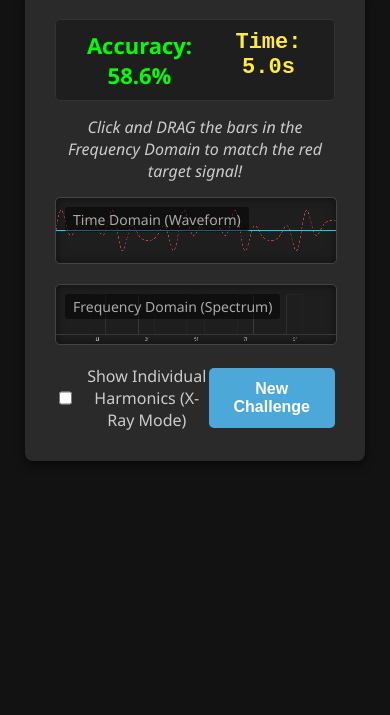
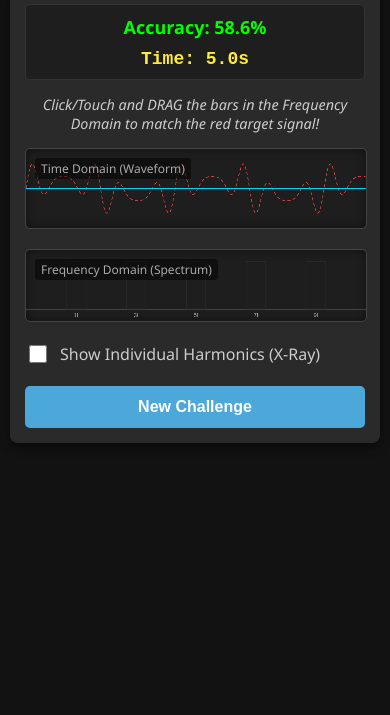
Before and after one commit to Megaghosty/FINALTASK_ENGLISCH, a plain HTML site: page signal-filtering.html in a window 390 px wide. Shown: the part 129-844 px from the top of the page. Drawn offline with Linux system fonts and the light colour scheme.

Commit message:
Update signal-filtering.html

```diff
--- a/signal-filtering.html
+++ b/signal-filtering.html
@@ -2,35 +2,121 @@
 <html lang="en">
 <head>
     <meta charset="UTF-8">
-    <meta name="viewport" content="width=device-width, initial-scale=1.0">
+    <meta name="viewport" content="width=device-width, initial-scale=1.0, maximum-scale=1.0, user-scalable=no">
     <title>Fourier Series Match</title>
     <style>
-        body { font-family: 'Segoe UI', Tahoma, Geneva, Verdana, sans-serif; background-color: #121212; color: #ffffff; display: flex; flex-direction: column; align-items: center; margin: 0; padding: 20px; }
+        body {
+            font-family: 'Segoe UI', Tahoma, Geneva, Verdana, sans-serif;
+            background-color: #121212;
+            color: #ffffff;
+            display: flex;
+            flex-direction: column;
+            align-items: center;
+            margin: 0;
+            padding: 20px 10px; /* Moins de padding latéral sur mobile */
+        }
+
         h1 { margin-top: 0; color: #4da8da; margin-bottom: 5px; text-align: center; }
-        .back-link { color: #4da8da; text-decoration: none; border: 1px solid #4da8da; padding: 8px 15px; border-radius: 5px; transition: all 0.2s; align-self: flex-start; margin-left: 10%; margin-bottom: 10px; }
+
+        .back-link {
+            color: #4da8da;
+            text-decoration: none;
+            border: 1px solid #4da8da;
+            padding: 8px 15px;
+            border-radius: 5px;
+            transition: all 0.2s;
+            align-self: flex-start;
+            margin-left: 10%;
+            margin-bottom: 10px;
+        }
         .back-link:hover { background-color: #4da8da; color: #121212; }
 
-        .game-container { background-color: #2a2a2a; padding: 30px; border-radius: 8px; width: 80%; max-width: 900px; box-shadow: 0 4px 10px rgba(0,0,0,0.5); text-align: center; }
+        .game-container {
+            background-color: #2a2a2a;
+            padding: 30px;
+            border-radius: 8px;
+            width: 80%;
+            max-width: 900px;
+            box-shadow: 0 4px 10px rgba(0,0,0,0.5);
+            text-align: center;
+            box-sizing: border-box; /* Évite les débordements */
+        }
 
-        .hud { display: flex; justify-content: space-around; margin-bottom: 15px; background: #1e1e1e; padding: 10px; border-radius: 5px; border: 1px solid #333;}
-        #timer-display { font-size: 22px; color: #ffeb3b; font-family: monospace; font-weight: bold; }
-        #score-display { font-size: 22px; color: #00ff00; font-weight: bold; }
+        .hud {
+            display: flex;
+            justify-content: space-around;
+            margin-bottom: 15px;
+            background: #1e1e1e;
+            padding: 10px;
+            border-radius: 5px;
+            border: 1px solid #333;
+        }
+        #timer-display, #score-display {
+            font-size: 22px;
+            font-weight: bold;
+        }
+        #timer-display { color: #ffeb3b; font-family: monospace; }
+        #score-display { color: #00ff00; }
 
-        .canvas-wrapper { position: relative; margin-bottom: 15px; }
-        .canvas-label { position: absolute; top: 10px; left: 10px; font-size: 14px; color: #aaa; background: rgba(0,0,0,0.5); padding: 3px 8px; border-radius: 3px; }
+        .canvas-wrapper { position: relative; margin-bottom: 15px; width: 100%; }
+        .canvas-label {
+            position: absolute;
+            top: 10px;
+            left: 10px;
+            font-size: 14px;
+            color: #aaa;
+            background: rgba(0,0,0,0.5);
+            padding: 3px 8px;
+            border-radius: 3px;
+        }
 
-        canvas { background-color: #1e1e1e; border: 1px solid #444; border-radius: 5px; box-shadow: inset 0 0 10px rgba(0,0,0,0.5); width: 100%; max-width: 900px; }
-        #freqCanvas { cursor: ns-resize; } /* Curseur indiquant qu'on peut glisser verticalement */
+        canvas {
+            background-color: #1e1e1e;
+            border: 1px solid #444;
+            border-radius: 5px;
+            box-shadow: inset 0 0 10px rgba(0,0,0,0.5);
+            width: 100%; /* Rend le canvas fluide */
+            height: auto; /* Conserve le ratio */
+            max-width: 900px;
+            touch-action: none; /* Empêche les zooms tactiles natifs sur le canvas */
+        }
+        #freqCanvas { cursor: ns-resize; }
 
-        .controls { display: flex; justify-content: space-between; align-items: center; margin-top: 15px; }
-        .toggle-container { display: flex; align-items: center; gap: 10px; font-size: 16px; color: #ccc; cursor: pointer; }
-        input[type="checkbox"] { width: 18px; height: 18px; cursor: pointer; }
+        .controls {
+            display: flex;
+            justify-content: space-between;
+            align-items: center;
+            margin-top: 15px;
+        }
+        .toggle-container { display: flex; align-items: center; gap: 10px; font-size: 16px; color: #ccc; cursor: pointer; text-align: left; }
+        input[type="checkbox"] { width: 18px; height: 18px; cursor: pointer; flex-shrink: 0; }
 
-        button { padding: 12px 25px; background-color: #4da8da; color: white; border: none; border-radius: 5px; font-size: 16px; font-weight: bold; cursor: pointer; transition: background-color 0.2s; }
+        button {
+            padding: 12px 25px;
+            background-color: #4da8da;
+            color: white;
+            border: none;
+            border-radius: 5px;
+            font-size: 16px;
+            font-weight: bold;
+            cursor: pointer;
+            transition: background-color 0.2s;
+        }
         button:hover { background-color: #357abd; }
 
-        .status { margin-bottom: 15px; font-style: italic; color: #ccc; }
+        .status { margin-bottom: 15px; font-style: italic; color: #ccc; font-size: 0.9em; }
         .victory { color: #00ff00 !important; text-shadow: 0 0 10px #00ff00; }
+
+        /* --- ADAPTATIONS RESPONSIVE (MOBILE) --- */
+        @media (max-width: 768px) {
+            .back-link { margin-left: 0; width: 100%; text-align: center; box-sizing: border-box; }
+            .game-container { width: 100%; padding: 15px; }
+            .hud { flex-direction: column; gap: 10px; align-items: center; }
+            #timer-display, #score-display { font-size: 18px; }
+            .controls { flex-direction: column; gap: 20px; align-items: stretch; }
+            button { width: 100%; }
+            .canvas-label { font-size: 12px; padding: 2px 6px; }
+        }
     </style>
 </head>
 <body>
@@ -45,7 +131,7 @@
             <div id="timer-display">Time: 0.0s</div>
         </div>
 
-        <div class="status">Click and DRAG the bars in the Frequency Domain to match the red target signal!</div>
+        <div class="status">Click/Touch and DRAG the bars in the Frequency Domain to match the red target signal!</div>
 
         <div class="canvas-wrapper">
             <div class="canvas-label">Time Domain (Waveform)</div>
@@ -60,14 +146,13 @@
         <div class="controls">
             <label class="toggle-container">
                 <input type="checkbox" id="chkShowComponents">
-                Show Individual Harmonics (X-Ray Mode)
+                Show Individual Harmonics (X-Ray)
             </label>
             <button id="btnNew">New Challenge</button>
         </div>
     </div>
 
     <script>
-        // CONFIGURATION JSONBIN (Restaurée pour s'intégrer au dashboard)
         const BIN_ID = "6a280a49da38895dfea022b1";
         const API_KEY = "$2a$10$juGyrAPOP2NEcWv322Q5..PvFOhU5GHtvq/XPyGM2O97LKLFlOlwe";
 
@@ -78,12 +163,11 @@
         const timerDisplay = document.getElementById('timer-display');
         const chkShowComponents = document.getElementById('chkShowComponents');
 
-        const NUM_HARMONICS = 5; // Passé de 3 à 5 pour plus de défi
+        const NUM_HARMONICS = 5;
         let targetHarmonics = [];
         let userHarmonics = [];
         let startTime, timerInterval, isVictorious = false;
 
-        // Variables pour le Drag & Drop
         let isDragging = false;
         let activeBar = -1;
 
@@ -109,9 +193,7 @@
                 let data = await response.json();
                 let allScores = data.record;
 
-                // Sauvegarde dans scores_filter pour correspondre au tableau de bord
                 allScores.scores_filter.push({ name: nickname, score: timeTaken });
-                // Tri ascendant (le temps le plus bas est le meilleur)
                 allScores.scores_filter.sort((a, b) => a.score - b.score);
                 allScores.scores_filter = allScores.scores_filter.slice(0, 10);
 
@@ -121,20 +203,18 @@
                     body: JSON.stringify(allScores)
                 });
             } catch (err) {
-                console.error("Erreur lors de la sauvegarde :", err);
+                console.error("Erreur de sauvegarde :", err);
             }
         }
 
         function drawTimeDomain() {
             tCtx.clearRect(0, 0, 860, 200);
             const centerY = 100;
-            const ampScale = 40; // Echelle d'amplitude
+            const ampScale = 40;
 
-            // Ligne de base (Zéro)
             tCtx.strokeStyle = '#333'; tCtx.lineWidth = 1; tCtx.beginPath();
             tCtx.moveTo(0, centerY); tCtx.lineTo(860, centerY); tCtx.stroke();
 
-            // Cible (Rouge pointillé)
             tCtx.strokeStyle = 'rgba(255, 80, 80, 0.8)'; tCtx.lineWidth = 2; tCtx.setLineDash([8,6]); tCtx.beginPath();
             for(let x=0; x<860; x++) {
                 let y = centerY - (targetHarmonics.reduce((a,v,i) => a + v * Math.sin((x/60)*(i*2+1)), 0) * ampScale);
@@ -142,11 +222,10 @@
             }
             tCtx.stroke(); tCtx.setLineDash([]);
 
-            // Affichage des harmoniques individuelles si la case est cochée
             if (chkShowComponents.checked) {
                 tCtx.lineWidth = 1;
                 for (let i = 0; i < NUM_HARMONICS; i++) {
-                    tCtx.strokeStyle = `hsla(${200 + i*30}, 100%, 50%, 0.3)`; // Couleurs distinctes pâles
+                    tCtx.strokeStyle = `hsla(${200 + i*30}, 100%, 50%, 0.3)`;
                     tCtx.beginPath();
                     for(let x=0; x<860; x++) {
                         let y = centerY - (userHarmonics[i] * Math.sin((x/60)*(i*2+1)) * ampScale);
@@ -156,7 +235,6 @@
                 }
             }
 
-            // Signal Joueur (Cyan - somme de Fourier)
             tCtx.strokeStyle = '#00d2ff'; tCtx.lineWidth = 3; tCtx.beginPath();
             for(let x=0; x<860; x++) {
                 let y = centerY - (userHarmonics.reduce((a,v,i) => a + v * Math.sin((x/60)*(i*2+1)), 0) * ampScale);
@@ -173,24 +251,19 @@
             const baseLine = 150;
             const maxBarHeight = 120;
 
-            // Axe X
             fCtx.strokeStyle = '#555'; fCtx.lineWidth = 2; fCtx.beginPath();
             fCtx.moveTo(0, baseLine); fCtx.lineTo(860, baseLine); fCtx.stroke();
 
             for(let i=0; i<NUM_HARMONICS; i++) {
                 let startX = spacing + i * (barWidth + spacing);
 
-                // Cadres vides (Limites)
                 fCtx.strokeStyle = '#444'; fCtx.lineWidth = 1;
                 fCtx.strokeRect(startX, baseLine - maxBarHeight, barWidth, maxBarHeight);
 
-                // Labels de fréquences (f, 3f, 5f...)
                 fCtx.fillStyle = '#aaa'; fCtx.font = "14px sans-serif"; fCtx.textAlign = "center";
                 fCtx.fillText(`${i*2+1}f`, startX + barWidth/2, baseLine + 20);
 
-                // Barres remplies par le joueur
                 let barHeight = userHarmonics[i] * maxBarHeight;
-                // Effet de survol/sélection
                 fCtx.fillStyle = (activeBar === i) ? '#ffffff' : '#00d2ff';
                 fCtx.fillRect(startX, baseLine - barHeight, barWidth, barHeight);
             }
@@ -198,7 +271,6 @@
 
         function calculateScore() {
             let diff = userHarmonics.reduce((acc, h, i) => acc + Math.abs(h - targetHarmonics[i]), 0);
-            // On divise par le nb d'harmoniques pour avoir une marge proportionnelle
             let accuracy = Math.max(0, 100 - (diff * (100 / NUM_HARMONICS)));
 
             if (!isVictorious) {
@@ -206,7 +278,7 @@
                 scoreDisplay.className = '';
             }
 
-            if(!isVictorious && accuracy >= 94) { // 94% de tolérance pour 5 harmoniques
+            if(!isVictorious && accuracy >= 94) {
                 isVictorious = true;
                 clearInterval(timerInterval);
                 const finalTime = ((Date.now() - startTime) / 1000);
@@ -223,7 +295,7 @@
             calculateScore();
         }
 
-        // -- LOGIQUE DE DRAG & DROP POUR L'HISTOGRAMME --
+        // --- GESTION UNIFIÉE SOURIS & TACTILE ---
         function getBarIndex(mouseX) {
             const barWidth = 50;
             const spacing = (860 - (NUM_HARMONICS * barWidth)) / (NUM_HARMONICS + 1);
@@ -238,39 +310,60 @@
             if (activeBar === -1) return;
             const baseLine = 150;
             const maxBarHeight = 120;
-            // Calculer la valeur entre 0 et 1 inversée par rapport à Y
             let val = (baseLine - mouseY) / maxBarHeight;
             userHarmonics[activeBar] = Math.min(1, Math.max(0, val));
             drawAll();
         }
 
-        fCanvas.addEventListener('mousedown', (e) => {
+        function handlePointerDown(clientX, clientY) {
             if(isVictorious) return;
             const rect = fCanvas.getBoundingClientRect();
-            const mouseX = (e.clientX - rect.left) * (fCanvas.width / rect.width);
+            const mouseX = (clientX - rect.left) * (fCanvas.width / rect.width);
             activeBar = getBarIndex(mouseX);
             if (activeBar !== -1) {
                 isDragging = true;
-                updateBarHeight((e.clientY - rect.top) * (fCanvas.height / rect.height));
+                updateBarHeight((clientY - rect.top) * (fCanvas.height / rect.height));
             }
-        });
+        }
 
-        fCanvas.addEventListener('mousemove', (e) => {
+        function handlePointerMove(clientX, clientY) {
             if(isVictorious) return;
             const rect = fCanvas.getBoundingClientRect();
             if (isDragging) {
-                updateBarHeight((e.clientY - rect.top) * (fCanvas.height / rect.height));
+                updateBarHeight((clientY - rect.top) * (fCanvas.height / rect.height));
             } else {
-                // Survol visuel
-                const mouseX = (e.clientX - rect.left) * (fCanvas.width / rect.width);
+                const mouseX = (clientX - rect.left) * (fCanvas.width / rect.width);
                 let hoverBar = getBarIndex(mouseX);
                 if(hoverBar !== activeBar) { activeBar = hoverBar; drawFreqDomain(); }
             }
-        });
+        }
 
-        window.addEventListener('mouseup', () => { isDragging = false; activeBar = -1; drawFreqDomain(); });
+        function handlePointerUp() {
+            isDragging = false;
+            activeBar = -1;
+            drawFreqDomain();
+        }
+
+        // Événements Souris
+        fCanvas.addEventListener('mousedown', (e) => handlePointerDown(e.clientX, e.clientY));
+        fCanvas.addEventListener('mousemove', (e) => handlePointerMove(e.clientX, e.clientY));
+        window.addEventListener('mouseup', handlePointerUp);
+
+        // Événements Tactiles (Smartphones/Tablettes)
+        fCanvas.addEventListener('touchstart', (e) => {
+            e.preventDefault(); // Empêche le scroll de l'écran quand on joue
+            handlePointerDown(e.touches[0].clientX, e.touches[0].clientY);
+        }, { passive: false });
+
+        fCanvas.addEventListener('touchmove', (e) => {
+            e.preventDefault();
+            handlePointerMove(e.touches[0].clientX, e.touches[0].clientY);
+        }, { passive: false });
+
+        window.addEventListener('touchend', handlePointerUp);
+
+        // Autres contrôles
         chkShowComponents.addEventListener('change', drawAll);
-
         document.getElementById('btnNew').addEventListener('click', () => {
             initHarmonics();
             startTimer();
```
